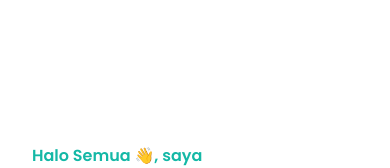
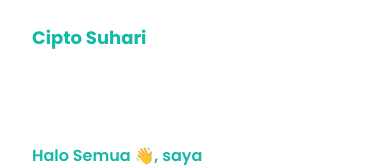
Before and after one commit to harikun/portfolio, a React (Create React App) app: page / in a window 390 px wide. Shown: the top 168 px of the page. Built offline with nearby package versions, Linux system fonts and the light colour scheme.

Commit message:
add link to home and button hamburger

```diff
--- a/src/components/NavBar.jsx
+++ b/src/components/NavBar.jsx
@@ -3,7 +3,26 @@ function NavBar() {
     <header className="bg-transparent absolute top-0 left-0 w-full flex items-center z-10">
       <div className="container ">
         <div className="flex justify-between items-center relative">
-          <div className="px-4">{/* link disini  */}</div>
+          <div className="px-4">
+            <a
+              href="#home"
+              className="font-bold text-lg text-primary block py-6"
+            >
+              Cipto Suhari
+            </a>
+          </div>
+          <div className="flex items-center px-4">
+            <button
+              id="hamburger"
+              name="hamburger"
+              type="button"
+              className="block absolute right-4"
+            >
+              <span></span>
+              <span></span>
+              <span></span>
+            </button>
+          </div>
         </div>
       </div>
     </header>
```
